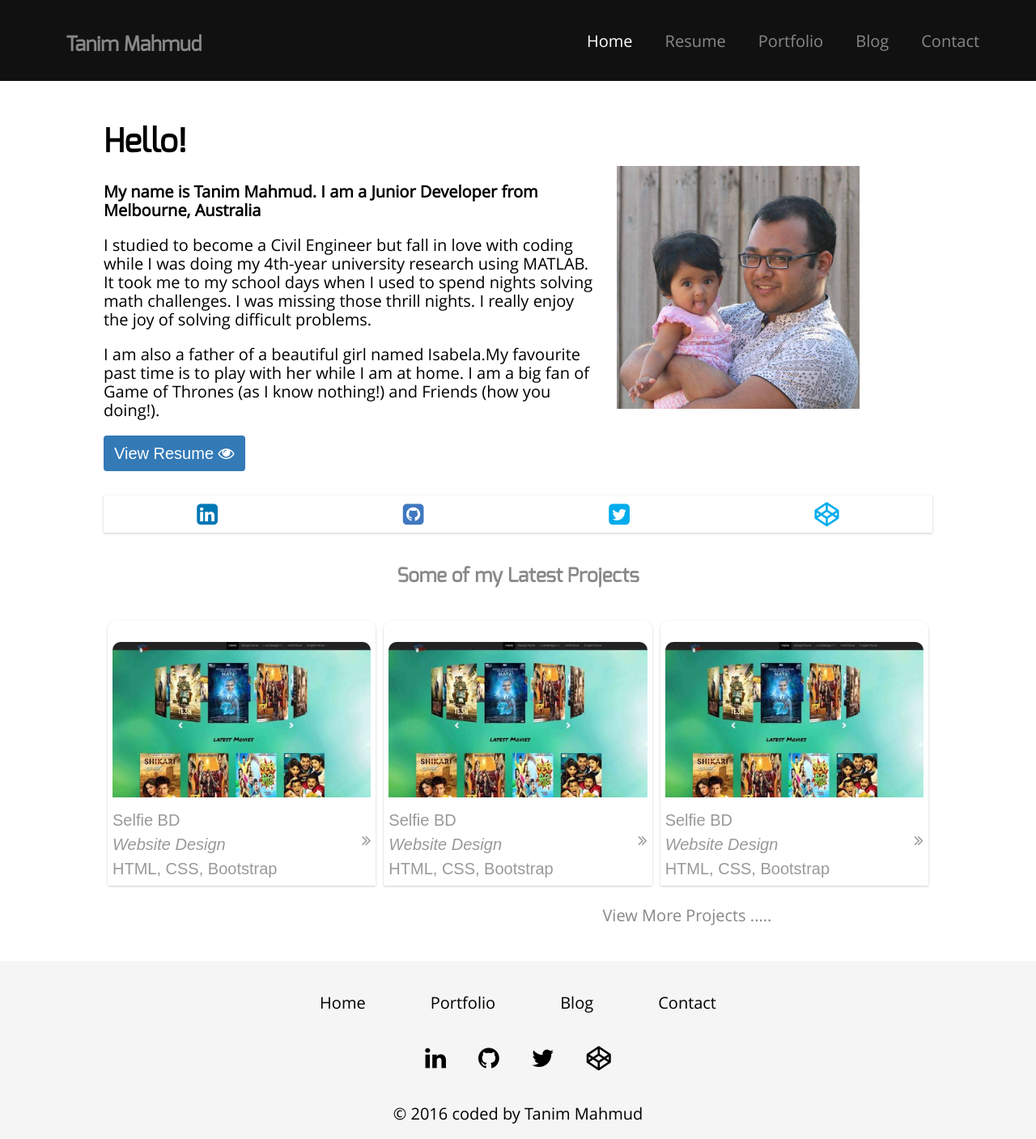
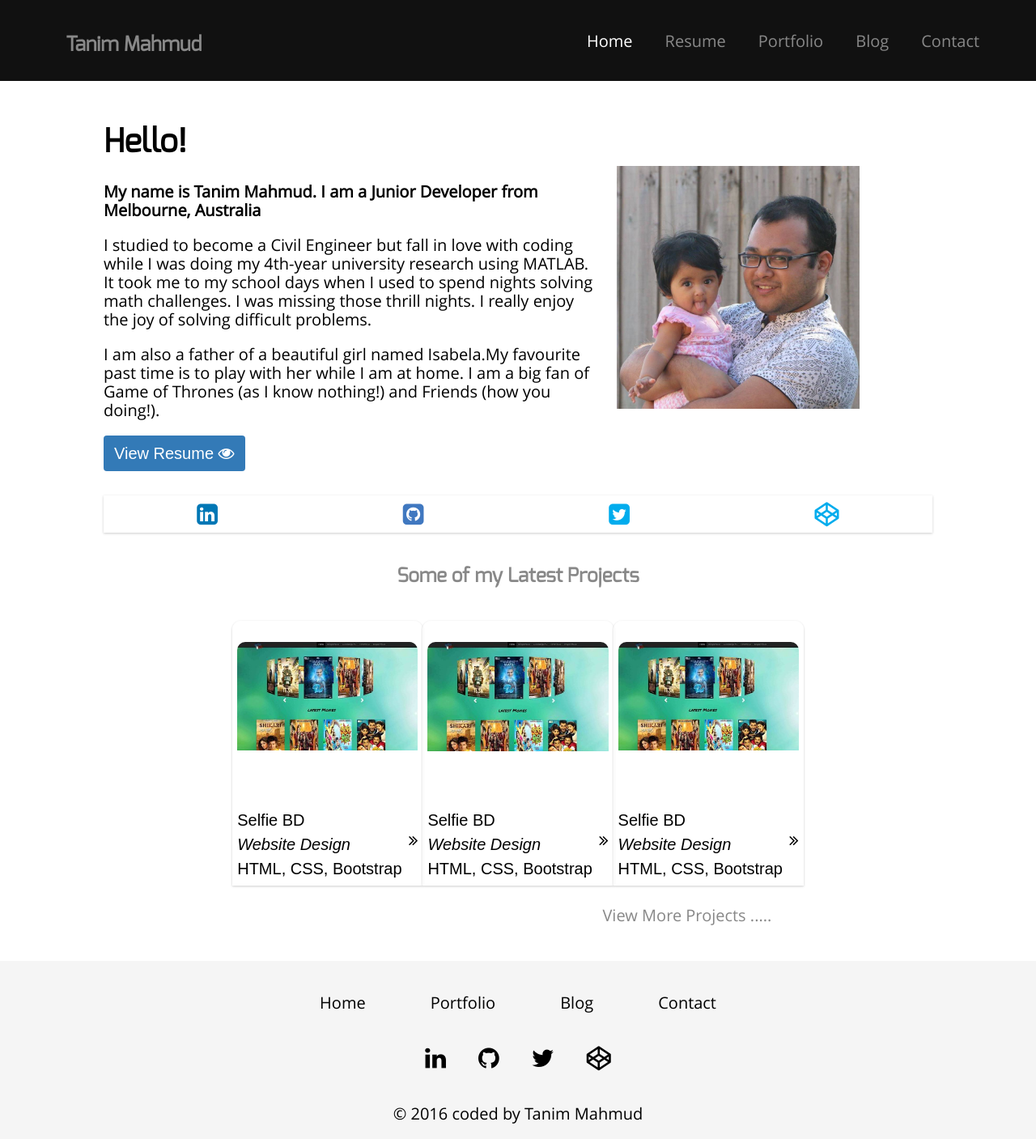
Before and after one commit to tanimmahmud/tanimmahmud.github.io, a Jekyll site: the page built from index.html, in a window 1280 px wide. Shown: the whole page at 81% size. Built offline with Jekyll 4.4.1, drawn with Linux system fonts in a browser that asks for light colours.

Commit message:
final edit

```diff
--- a/_layouts/default.html
+++ b/_layouts/default.html
@@ -25,7 +25,6 @@
 	    <link rel="stylesheet" href="/font-awesome-4.6.3/css/font-awesome.min.css">
 	<!-- footer -->
 			<link rel="stylesheet" href="/css/footer.css">
-			<link rel="stylesheet" href="/css/main.css">
 
 		<!-- page content -->
 		{{content}}
```
